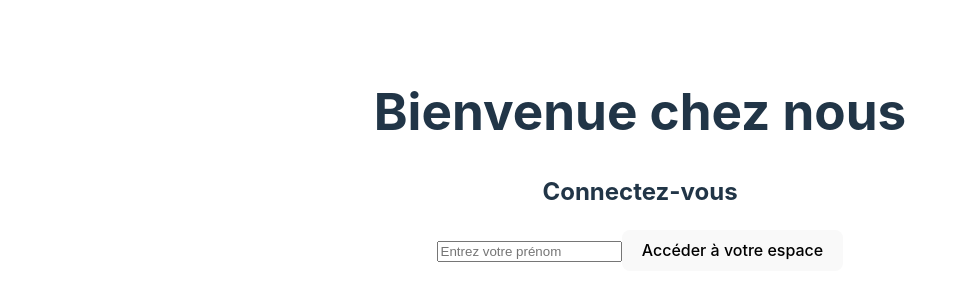
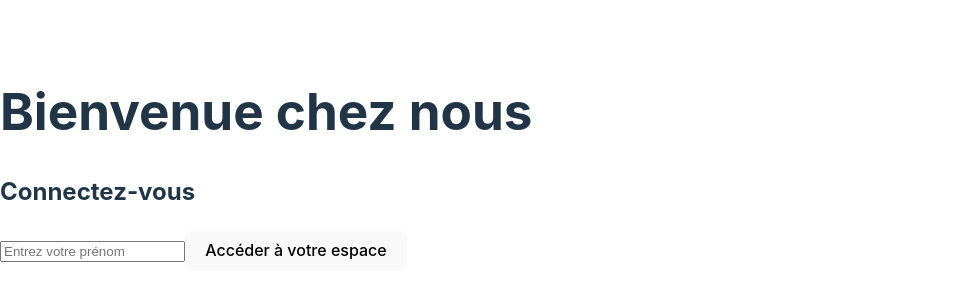
Before and after one commit to clairedornic/crazee-burger, a React (Vite) app: page / in a window 1280 px wide. Shown: the part 240-540 px from the top of the page, without its empty margins (0-968 px from the left). Built offline with nearby package versions, Linux system fonts and the light colour scheme.

Commit message:
feat: add router

```diff
--- a/src/main.tsx
+++ b/src/main.tsx
@@ -1,10 +1,25 @@
 import React from 'react'
 import ReactDOM from 'react-dom/client'
-import App from './App.tsx'
 import './index.css'
+import { RouterProvider, createBrowserRouter } from 'react-router-dom'
+import { LoginPage } from './components/pages/login/LoginPage.tsx'
+import { ErrorPage } from './components/pages/ErrorPage.tsx'
+import { OrderPage } from './components/pages/OrderPage.tsx'
+
+const router = createBrowserRouter([
+  {
+    path: '/',
+    element: <LoginPage></LoginPage>,
+    errorElement: <ErrorPage></ErrorPage>
+  },
+  {
+    path: "/order",
+    element: <OrderPage />,
+  },
+]);
 
 ReactDOM.createRoot(document.getElementById('root')!).render(
   <React.StrictMode>
-    <App />
+    <RouterProvider router={router}></RouterProvider>
   </React.StrictMode>,
 )
```
